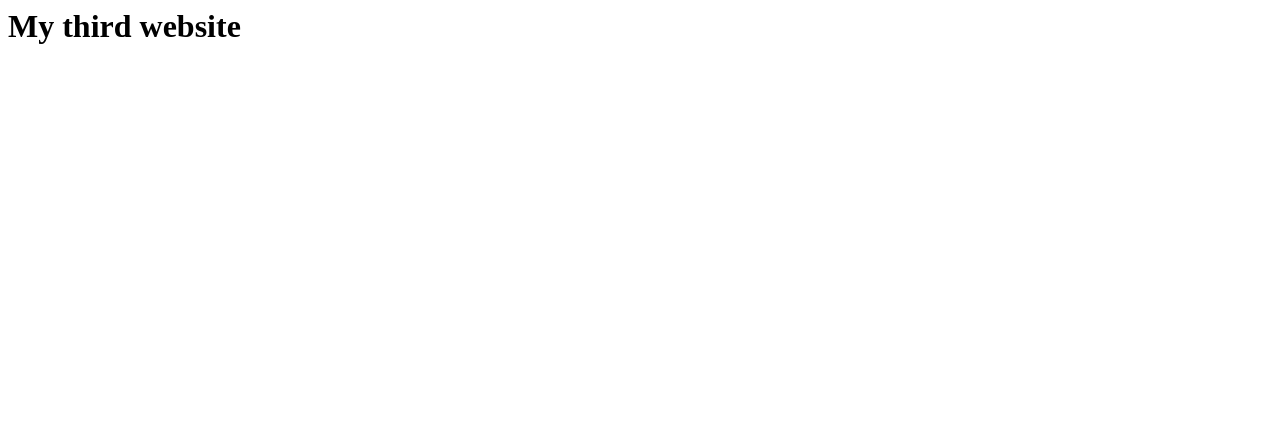
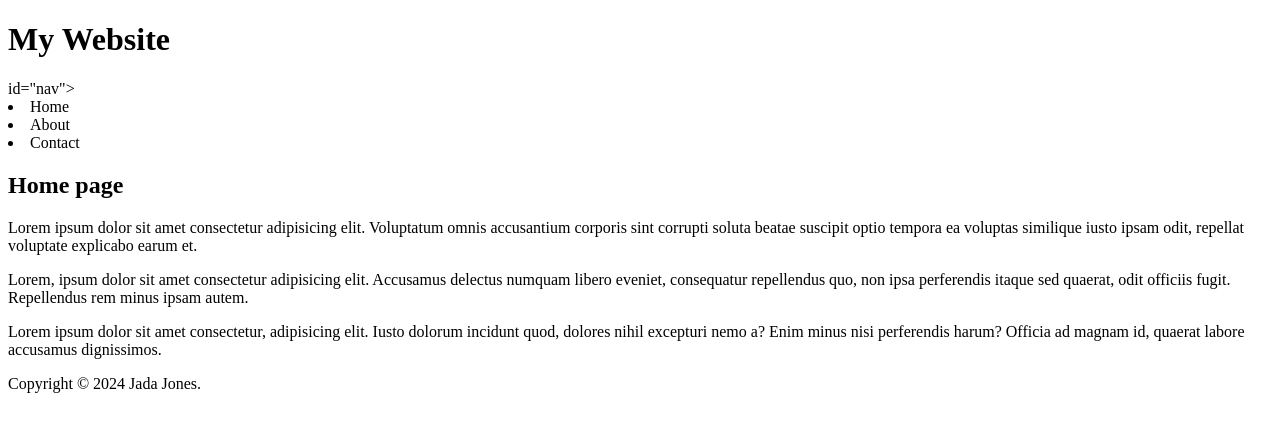
Before and after one commit to JadaJada26/cssPractice, a plain HTML site: page index.html in a window 1280 px wide. Drawn offline with Linux system fonts and the light colour scheme.

Commit message:
Content added

```diff
--- a/index.html
+++ b/index.html
@@ -1,10 +1,39 @@
-<!Doctype>
-<html>
-  <head>
-    <title> Hello World </title>
-    <head>
-      <body>
-        <h1> My third website</h1>
-      </body>
-    </head>
-  </html>
+<!DOCTYPE html>
+<html lang="en">
+<head>
+  <meta charset="UTF-8">
+  <meta name="viewport" content="width=device-width, initial-scale=1.0">
+  <title>Document</title>
+  <link rel="stylesheet" type="text/css" href="style.css" />
+</head>
+<body>
+  <div id="header">
+    <h1> My Website</h1>
+  </div>
+  <div id="content"
+</div> id="nav">
+</ul>
+<li>Home</li>
+<li>About</li>
+<li>Contact</li>
+</ul>
+</div>
+
+<div id="main">
+  <h2>Home page</h2>
+  <p> Lorem ipsum dolor sit amet consectetur adipisicing elit. Voluptatum omnis accusantium corporis sint corrupti soluta beatae suscipit optio tempora ea voluptas similique iusto ipsam odit, repellat voluptate explicabo earum et.</p>
+  <p> Lorem, ipsum dolor sit amet consectetur adipisicing elit. Accusamus delectus numquam libero eveniet, consequatur repellendus quo, non ipsa perferendis itaque sed quaerat, odit officiis fugit. Repellendus rem minus ipsam autem. </p>
+  <p> Lorem ipsum dolor sit amet consectetur, adipisicing elit. Iusto dolorum incidunt quod, dolores nihil excepturi nemo a? Enim minus nisi perferendis harum? Officia ad magnam id, quaerat labore accusamus dignissimos.</p>
+</div>
+
+<div id="main">
+
+</div>
+
+</div>
+
+<div id="footer">
+Copyright &copy; 2024 Jada Jones.
+</div>
+</body>
+</html>
```
Also changed, not shown: style.css (added).
